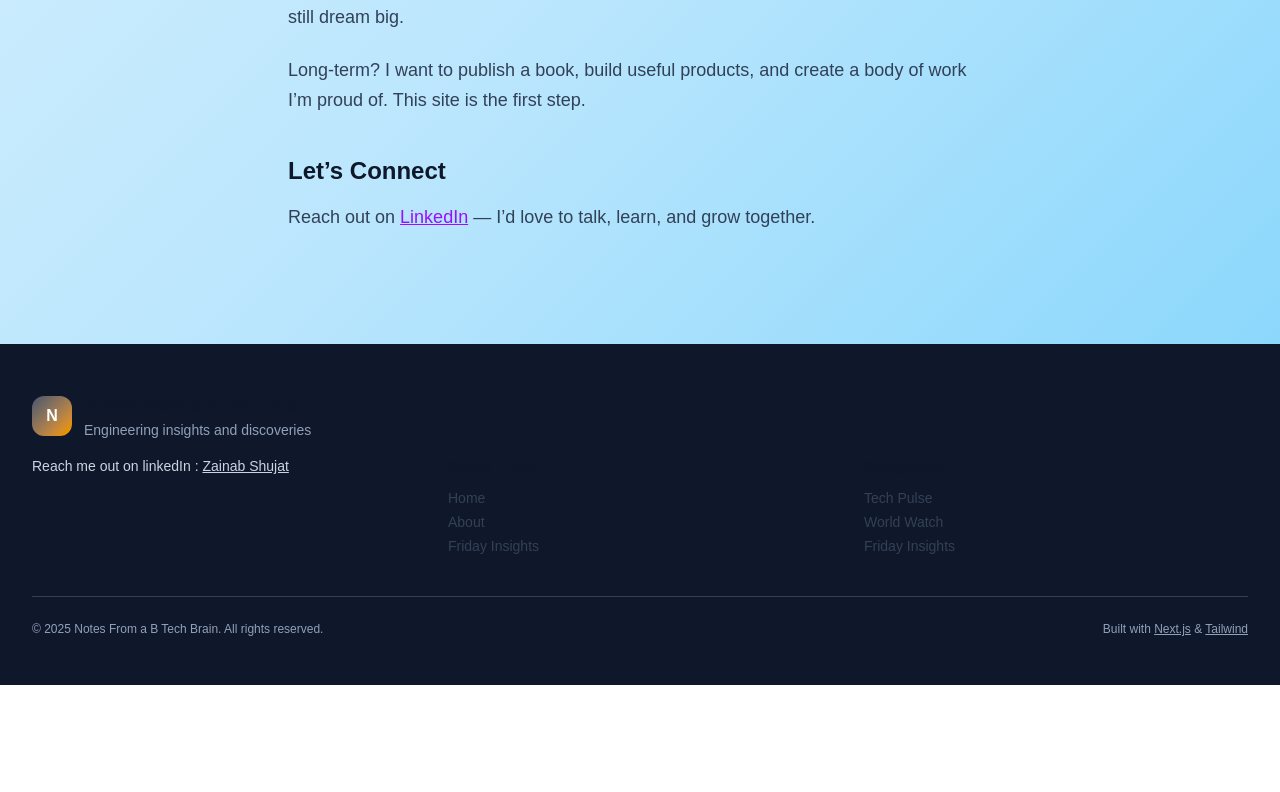
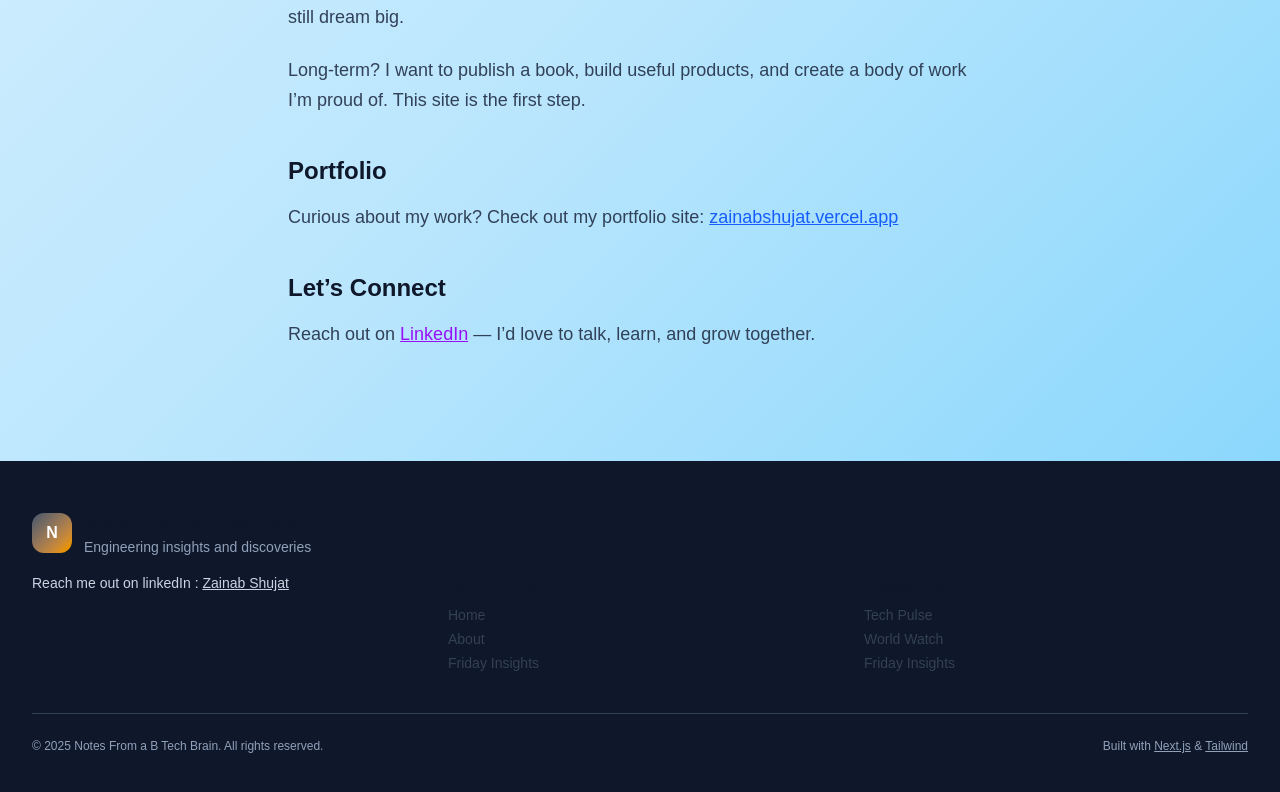
Before and after one commit to ZainabShujat/Btech-blog, a Next.js app: page /about in a window 1280 px wide. Shown: the part 816-1608 px from the top of the page. Before the commit the page ends 1501 px from the top, so only its background shows below. Built offline with nearby package versions, Linux system fonts and the light colour scheme.

Commit message:
added portfolio link

```diff
--- a/app/about/page.tsx
+++ b/app/about/page.tsx
@@ -37,6 +37,20 @@ export default function AboutPage() {
         work I’m proud of. This site is the first step.
       </p>
 
+      <h2 className="text-2xl font-semibold mt-10 mb-4">Portfolio</h2>
+      <p className="text-lg text-slate-700 leading-relaxed mb-6">
+        Curious about my work? Check out my portfolio site:
+        {" "}
+        <a
+          href="https://zainabshujat.vercel.app/"
+          target="_blank"
+          rel="noopener noreferrer"
+          className="underline text-blue-600 font-medium hover:text-blue-800 transition-colors"
+        >
+          zainabshujat.vercel.app
+        </a>
+      </p>
+
       <h2 className="text-2xl font-semibold mt-10 mb-4">Let’s Connect</h2>
       <p className="text-lg text-slate-700 leading-relaxed">
         Reach out on{" "}
```
